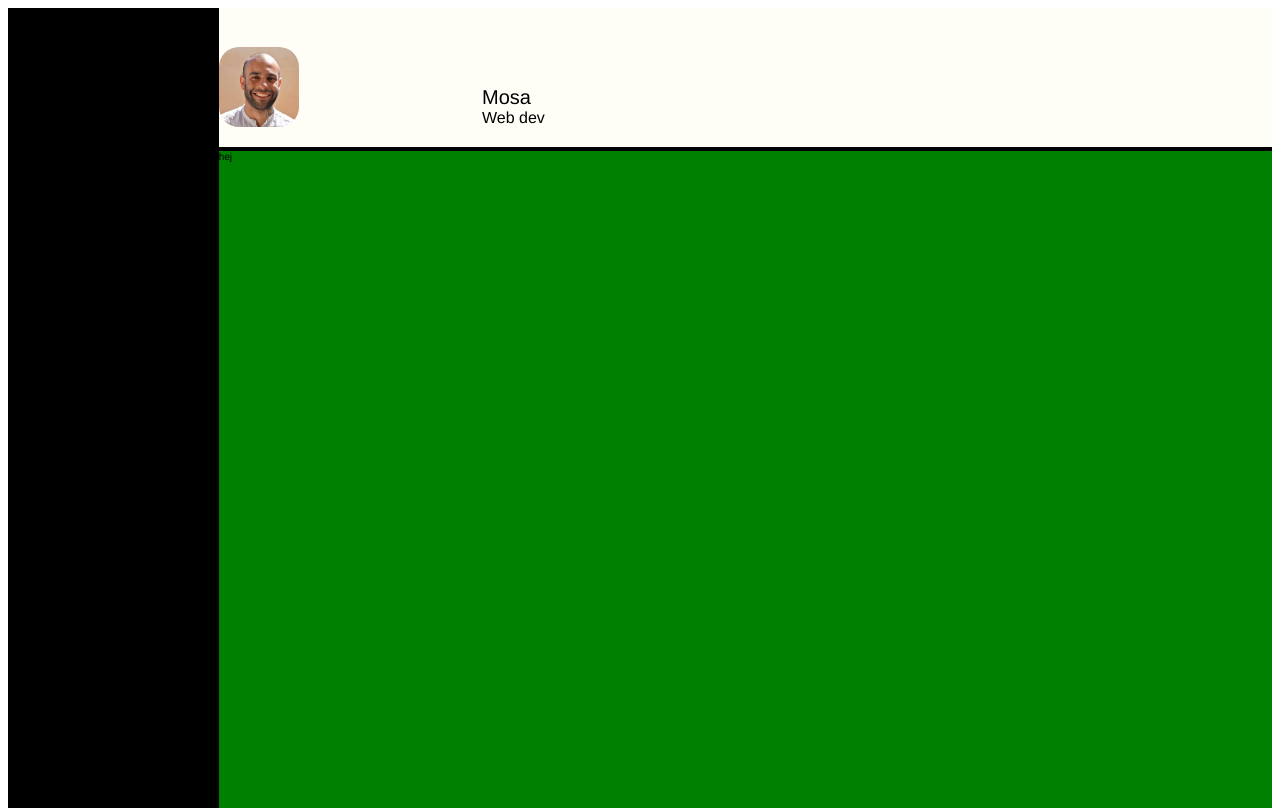
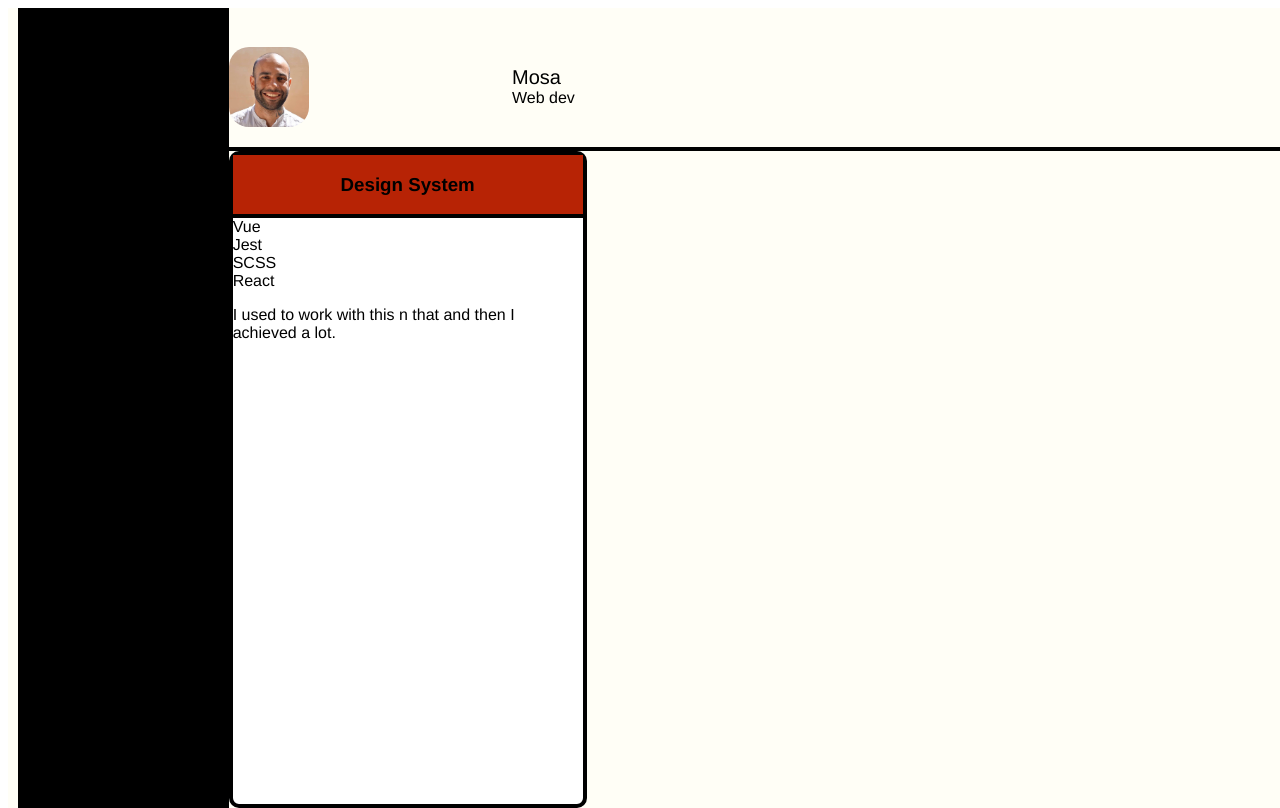
Before and after one commit to m0satron/vue-resume, a Vue app: page / in a window 1280 px wide. Built offline with nearby package versions, Linux system fonts and the light colour scheme; some icons are missing.

Commit message:
add card tests add basic card styling add extra menu styling

```diff
--- a/src/App.vue
+++ b/src/App.vue
@@ -9,7 +9,7 @@
       v-on:change="selectTab"
       v-model="selected"
     />
-    <Content-area>{{ selected }}</Content-area>
+    <Content-area> <card title="Design System" titleBackground="red" :list="['Vue', 'Jest', 'SCSS', 'React']" description="I used to work with this n that and then I achieved a lot. " /> </Content-area>
     <Contact />
   </div>
 </template>
@@ -17,6 +17,7 @@
 <script>
 import Menu from "./components/Menu/Menu.vue";
 import ContentArea from "./components/ContentArea/ContentArea.vue";
+import Card from "./components/Card/Card.vue"
 import Contact from "./components/Contact/Contact.vue";
 import selfie from '@/assets/selfie.jpg'
 
@@ -25,6 +26,7 @@
   components: {
     Menu,
     ContentArea,
+    Card,
     Contact
   },
   data() {
--- /dev/null
+++ b/src/components/Card/Card.vue
@@ -0,0 +1,27 @@
+<template>
+  <div class="card bg-color-white">
+    <div class="card__title-wrapper" :class="`bg-color-${titleBackground}`">
+      <h3 class="card__title">{{ title }}</h3>
+    </div>
+    <div class="card__content">
+      <div class="card__list-wrapper">
+        <li v-for="(item, index) in list" :key="index" class="card__list">{{ item }}</li>
+      </div>
+      <p class="card__description">{{ description }}</p>
+    </div>
+  </div>
+</template>
+
+<script>
+export default {
+  name: "Card",
+  props: {
+    title: String,
+    description: String,
+    list: Array,
+    titleBackground: String
+  }
+};
+</script>
+
+<style lang="scss" src="./card.scss" />
--- /dev/null
+++ b/src/components/Card/card.scss
@@ -0,0 +1,19 @@
+.card {
+  border: .4rem solid black;
+  border-radius: 1rem;
+  grid-column: 1 / span 4;
+  width: 35rem;
+  &__title-wrapper {
+    display: flex;
+
+    justify-content: space-around;
+    border-bottom: .4rem solid black;
+  }
+
+
+}
+
+.card__content {
+  display: inline-block;
+
+}
--- a/src/components/ContentArea/contentArea.scss
+++ b/src/components/ContentArea/contentArea.scss
@@ -1,3 +1,5 @@
 .content-area {
-  background-color:green;
+  font-size: 1.6rem;
+  display: flex;
+  justify-content: space-between;
 }
--- a/src/components/Menu/Menu.vue
+++ b/src/components/Menu/Menu.vue
@@ -1,6 +1,5 @@
 <template>
   <div class="menu">
-
     <div class="menu__image-wrapper" v-if="imgSrc && imgAlt">
       <img class="menu__image" :src="imgSrc" :alt="imgAlt" />
     </div>
@@ -9,10 +8,31 @@
       <h2 tabindex="0" class="menu__subtitle">{{ subTitle }}</h2>
     </div>
 
-    <menu-icon v-if="menuHidden" @click="toggleMenu" class="menu__menu-icon icon" />
-    <close class="menu__close icon" v-if="!menuHidden" @click="toggleMenu" />
+    <menu-icon
+      v-if="menuHidden"
+      @click="toggleMenu"
+      @keydown.enter="toggleMenu"
+      tabindex="0"
+      class="menu__menu-icon icon"
+    />
+    <close
+      ref="closeButton"
+      v-if="!menuHidden"
+      @click="toggleMenu"
+      @keydown.enter="toggleMenu"
+      tabindex="0"
+      class="menu__close icon"
+    />
     <ul class="menu__tab-area" :class="menuHidden ? 'menu__tab-area--hidden' : ''">
-      <li v-for="tab in tabItems" :key="tab" @click="select(tab)" class="menu__item">{{ tab }}</li>
+      <li
+        v-for="(tab, index) in tabItems"
+        :key="tab"
+        tabindex="0"
+        @keydown.tab="backToPage(index)"
+        @click="select(tab)"
+        class="menu__item"
+        :class="tab === activeTab ? 'menu__item--active' : '' "
+      >{{ tab }}</li>
     </ul>
   </div>
 </template>
@@ -35,7 +55,8 @@
   },
   data() {
     return {
-      menuHidden: true
+      menuHidden: true,
+      activeTab: ''
     };
   },
   methods: {
@@ -43,8 +64,13 @@
       this.menuHidden = !this.menuHidden;
     },
     select(value) {
-      this.$emit("change", value);
-      this.menuHidden = true;
+      this.$emit("change", value)
+      this.activeTab = value
+      this.menuHidden = true
+    },
+    backToPage(index) {
+      if(index !== this.tabItems.length -1) return
+
     }
   }
 };
--- a/src/components/Menu/menu.scss
+++ b/src/components/Menu/menu.scss
@@ -1,16 +1,25 @@
 .menu {
   display: grid;
   grid-template-columns: repeat(4, 1fr);
-  border-bottom: 4px solid black;
+  border-bottom: .4rem solid black;
 }
 
 .menu__tab-area {
   background-color: white;
   position: absolute;
+  position: absolute;
+  right: 0;
+  top: 17.5%;
+  width: 100%;
+  height: 53%;
+  opacity: 1;
   &--hidden {
-    display: none;
+    opacity: 0;
+    visibility: hidden;
   }
+  transition: all 150ms ease;
 }
+
 .menu__image-wrapper {
   width: 8rem;
   grid-column: 1;
@@ -25,7 +34,7 @@
   flex-direction: column;
   align-items: flex-start;
   align-self: flex-end;
-  margin: 0 0 2rem;
+  margin: 0 0 4rem 2rem;
 }
 .menu__image {
   width: 100%;
@@ -44,10 +53,12 @@
   width: 4rem;
 }
 
-.menu__tab-area {
-  position: absolute;
-  right: 0;
-  top: 17.5%;
-  width: 100%;
-  height: 53%;
+
+.menu__item {
+  font-size: 2rem;
+  margin: 2rem;
+
+  &--active {
+    font-weight: bold;
+  }
 }
--- a/src/style/base.scss
+++ b/src/style/base.scss
@@ -1,6 +1,11 @@
 :root {
   font-size: 62.5%;
   font-family: "Helvetica Neue";
+  list-style: none;
+
+}
+
+ul, li {
   list-style: none;
 }
 
--- a/src/style/layout.scss
+++ b/src/style/layout.scss
@@ -11,6 +11,8 @@
   }
 
   height: 100%;
+  width: 100%;
+  padding: 0 1rem 0 1rem;
   display: grid;
   grid-template-columns: repeat(4, 1fr);
   grid-template-rows: 1fr 3fr 1.6fr;
```
Also changed, not shown: 2 other files (tests, documents, lock files or other folders). Lines whose indentation alone changed are shown as unchanged.
